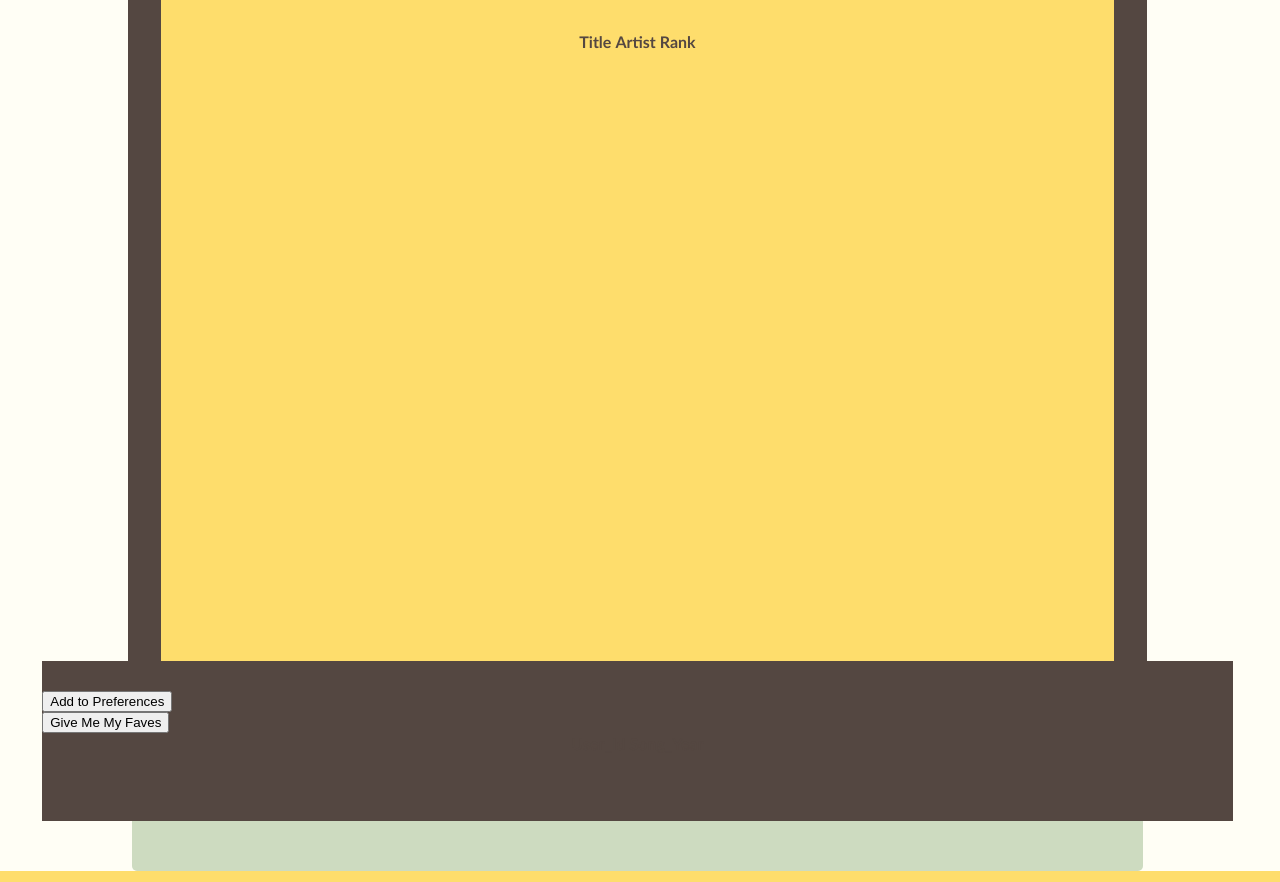
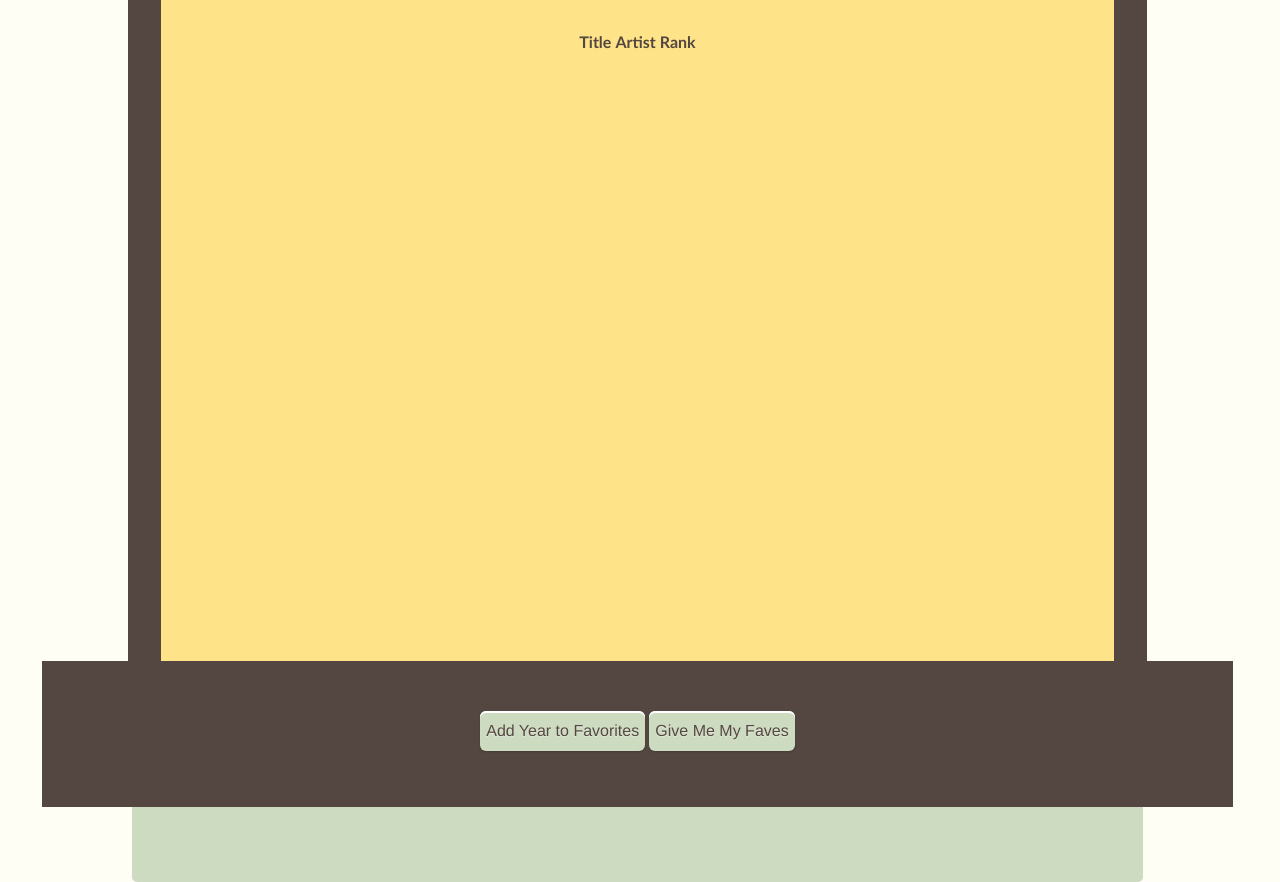
Before and after one commit to taylorbdelaney/project-radioredux, a PHP site: page /landing.php?year=1 in a window 1280 px wide. Shown: the part 1066-1948 px from the top of the page. Run offline with PHP 8.4, Linux system fonts and the light colour scheme; data that the repository does not hold is empty.

Commit message:
Fav Buttons
- updated CSS

```diff
--- a/Missing.txt
+++ b/Missing.txt
@@ -11,3 +11,5 @@ TRACKS THAT SPOTIFY LACKS
 	• "Money" Barret Strong (1960 #97) [DELETED]
 	• "Paper Roses" Anita Bryant (1960 #41) [DELETED]
 	• ALL Prince songs
+	• "Ooh Child" Dino (1993 #88) [DELETED]
+	• "That's What Love Can Do" Boy Krazy (1993 #70) [DELETED]
--- a/css/redux_style.css
+++ b/css/redux_style.css
@@ -40,23 +40,6 @@ a, a:visited {
 	font-family:"TrebuchetMS", Helvetica, sans-serif;
 	font-size:14px;
 }
-.controls_middle {
-	display:block;
-	width:fit-content;
-	margin-left:auto;
-	margin-right:auto;
-
-}
-.prevbutton, .playbutton, .nextbutton {
-	display:inline-block;
-	margin-top:30px;
-	vertical-align:middle;
-}
-.playbutton {
-	margin-left:18px;
-	margin-right:18px;
-}
-
 #top {
 	width:100%;
 	height:60px;
@@ -106,7 +89,7 @@ a, a:visited {
 	color:#BBBBBB;
 
 }
-#loginForm input[type="submit"], #logoutUser input[type="submit"], #admnp, #hbut, #emsend {
+#loginForm input[type="submit"], #logoutUser input[type="submit"], #admnp, #hbut, #emsend, #preferences, #loadPreferences {
 	vertical-align:top;
 	width:50px;
 	height:20px;
@@ -116,7 +99,6 @@ a, a:visited {
 	border:none;
 	border-radius:6px;
 	font-family:"TrebuchetMS", Helvetica, sans-serif;
-	/*font-weight:bold;*/
 	font-size:12px;
 	text-align:center;
 	color:#554741;
@@ -145,10 +127,49 @@ a, a:visited {
 	margin-bottom:-35px;
 	width:80%;
 	height:fit-content;
-	background-color:#FEDD6C;
+	background-color:#FEE388;
 	border:33px solid #544741;
-	border-radius:30px;
+	border-radius:15px;
 
+}
+#statement {
+	margin:75px 0;
+	display:block;
+	font-family:"Trebuchet MS", Helvetica, sans-serif;
+	color: #544741;
+	text-shadow: -1px 1px 1px #FFFEF5;
+}
+#statement span {
+	display:block;
+	text-align:center;
+}
+#state1 {
+	margin:0 0 10px 0;
+	font-size: 50px;
+}
+#state2 {
+	margin:0;
+	font-size: 33px;
+}
+#state3 {
+	margin:30px 0 0 0;
+	font-size:36px;
+}
+#problem {
+	margin-left:18%;
+	margin-right:18%;
+	padding-top:120px;
+	padding-bottom:120px;
+	color: #FFFEF5;
+	font-size:20px;
+	line-height:28px;
+
+}
+.prob1 {
+	color:#CDDBC0;
+	font-size:30px;
+	text-shadow: -2px 1px 0px #FFFEF5;
+	letter-spacing:2px;
 }
 #yearForm select {
 	display:block;
@@ -197,17 +218,49 @@ a, a:visited {
 #controls {
 	margin-bottom:0px;
 	width:100%;
-	height:160px;
+	height:fit-content;
 	background-color:#544741;
 
 }
+.favbuttons {
+	width:fit-content;
+	margin-bottom:0;
+	padding:50px 0;
+}
+.favbuttons form {
+	display:inline-block;
+}
+#preferences, #loadPreferences  {
+	display:inline-block;
+	width:fit-content;
+	height:40px;
+	font-size:16px;
+}
 #controlsBottom {
 	width:85%;
-	height:50px;
+	height:75px;
 	background-color:#CDDBC0;
 	border-bottom-left-radius:5px;
 	border-bottom-right-radius:5px;
-
+	margin-bottom:200px;
+}
+#solution {
+	width:50%;
+	margin-left:auto;
+	margin-right:auto;
+	padding-bottom:50px;
+	padding-top:50px;
+}
+#solution span {
+	display:block;
+	text-align:center;
+	color:#544741;
+}
+.sol1 {
+	margin-bottom:20px;
+	font-size:40px;
+	text-shadow: -1px 2px 0px #FFFEF5;
+	letter-spacing:2px;
 }
 #bottom {
 	width:100%;
@@ -259,6 +312,7 @@ div ::-webkit-scrollbar-thumb {
 }
 
 #tablecontent {
+	margin-top:20px;
 	padding-top: 20px;
 	clear: both;
 	background-color: #544741;
--- a/index.php
+++ b/index.php
@@ -82,6 +82,8 @@ include('include/radioredux.php');
 
 <script>
 	$(document).ready(function() {
+		$("#controlsBottom").css("height", "fit-content");
+
 		$("#loadPreferences").click(function() {
 			//fill favorites array
 			//alert("loading preferences...");
--- a/landing.php
+++ b/landing.php
@@ -74,20 +74,15 @@ include('include/radioredux.php');
 
 		</div>
 		<div id="controls">
-            <div class="prevbutton">
-				<button type='button' id='preferences' name='preferences'>Add to Preferences</button>
+            <div class="favbuttons center">
+				<button type='button' id='preferences' name='preferences'>Add Year to Favorites</button>
 				<form id="preferencesForm">
 					<input type='button' id='loadPreferences' name='loadPreferences' value="Give Me My Faves">
 				</form>
 		   </div>
-			<table id="fav_table">
-				<tr>
-                <th>User_Id</th>
-                <th>Song_Year</th>
-				</tr>
-			</table>
 		</div>
 		<div id="controlsBottom" class="center">
+
 		</div>
 
 	</div>
@@ -123,9 +118,6 @@ include('include/radioredux.php');
 							"</td><td>" + song_year +
 							"</td></tr>");
 					}*/
-
-
-
 				});
 			}).done(function(data){
 				//alert("loading favorites finished");
--- a/selectFavorites.php
+++ b/selectFavorites.php
@@ -2,7 +2,7 @@
 		$dbc = @mysqli_connect( "localhost", "russelzb", "RbpGD2MM", "russelzb") or
 			die( "Connect failed: couldn't open preferences ". mysqli_connect_error() );
 
-		$query = "select user_id, song_year from preferences";
+		$query = "select * from preferences";
 		$result = mysqli_query($dbc,$query);
 		if ( mysqli_num_rows( $result ) == 0 ) {
 			die("bad query $query");
```
